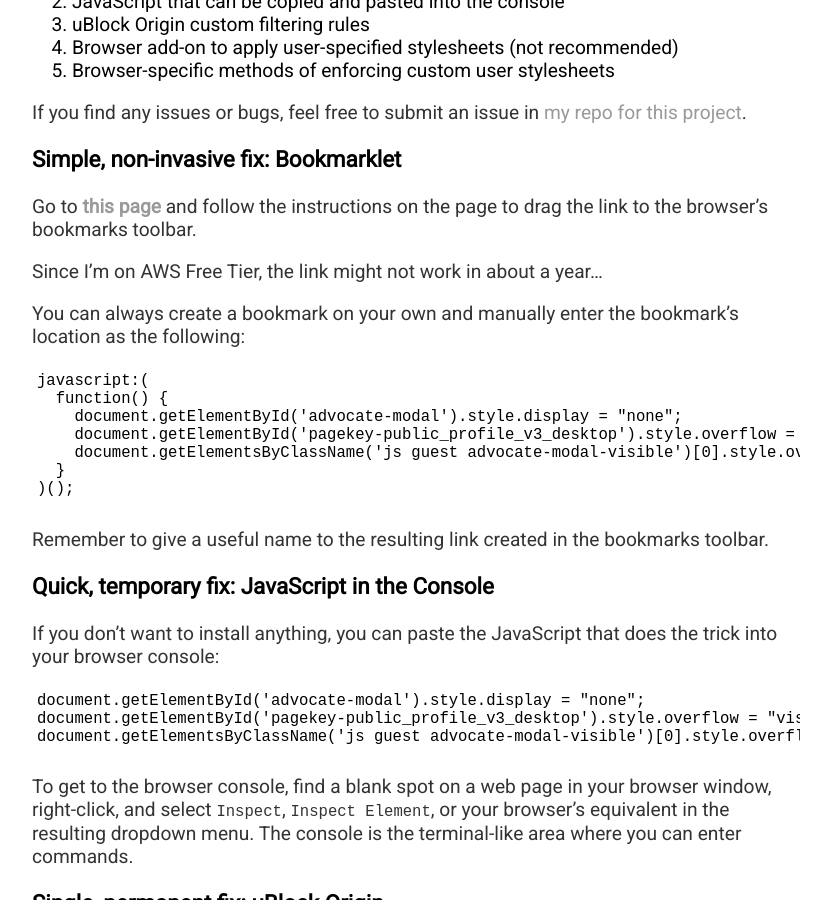
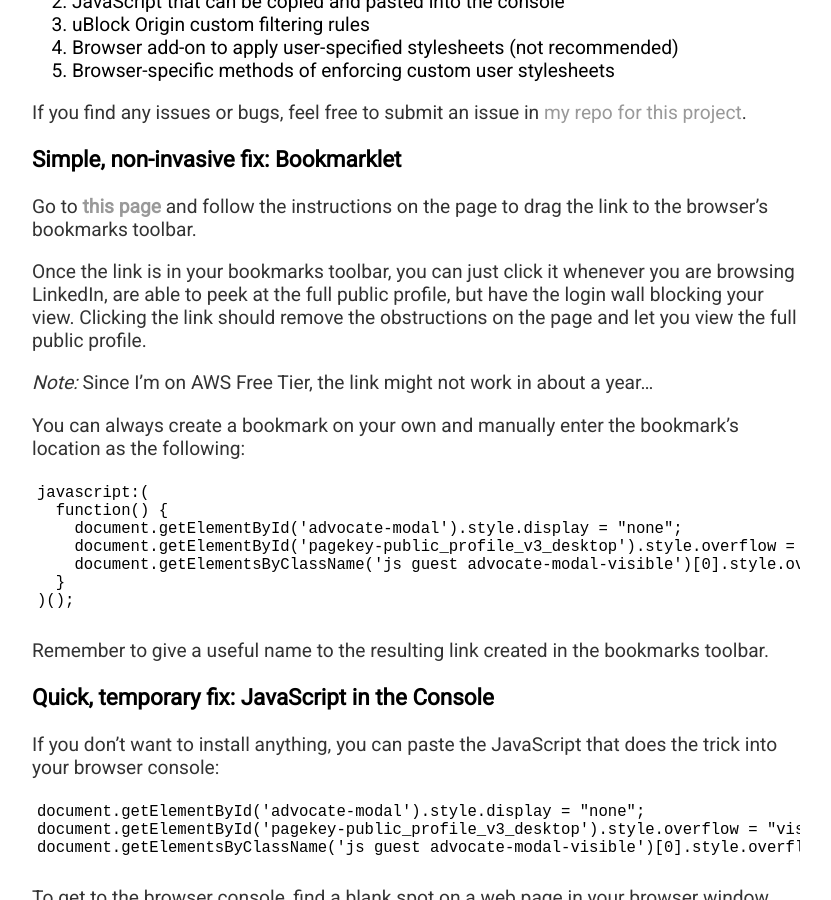
Before and after one commit to geordgez/geordgez.github.io, a Jekyll site: the page built from _posts/2017-12-18-linkedin-login-skipping-methods.md, in a window 1280 px wide and 900 px high, scrolled down 691 px. Shown: the whole window, without its empty margins (224-1055 px from the left). Built offline with Jekyll 4.4.1, drawn with Linux system fonts in a browser that asks for light colours.

Commit message:
Instructions for LI Jot No. 2

```diff
--- a/_posts/2017-12-18-linkedin-login-skipping-methods.md
+++ b/_posts/2017-12-18-linkedin-login-skipping-methods.md
@@ -38,7 +38,12 @@
 and follow the instructions on the page to drag the link to the browser's
 bookmarks toolbar.
 
-Since I'm on AWS Free Tier, the link might not work in about a year...
+Once the link is in your bookmarks toolbar, you can just click it whenever
+you are browsing LinkedIn, are able to peek at the full public profile, but
+have the login wall blocking your view. Clicking the link should remove the
+obstructions on the page and let you view the full public profile.
+
+*Note:* Since I'm on AWS Free Tier, the link might not work in about a year...
 
 You can always create a bookmark on your own and manually enter the bookmark's
 location as the following:
```
